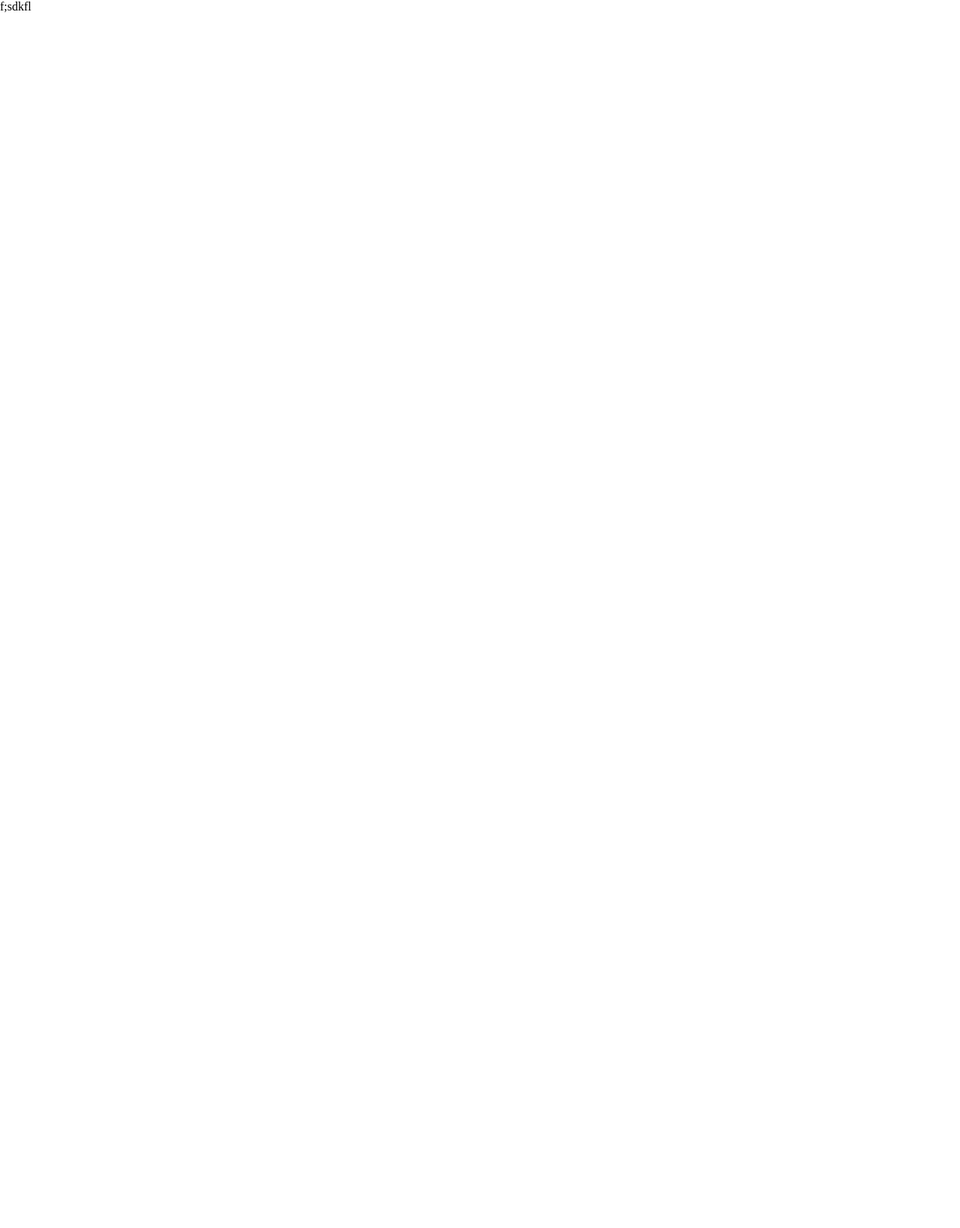
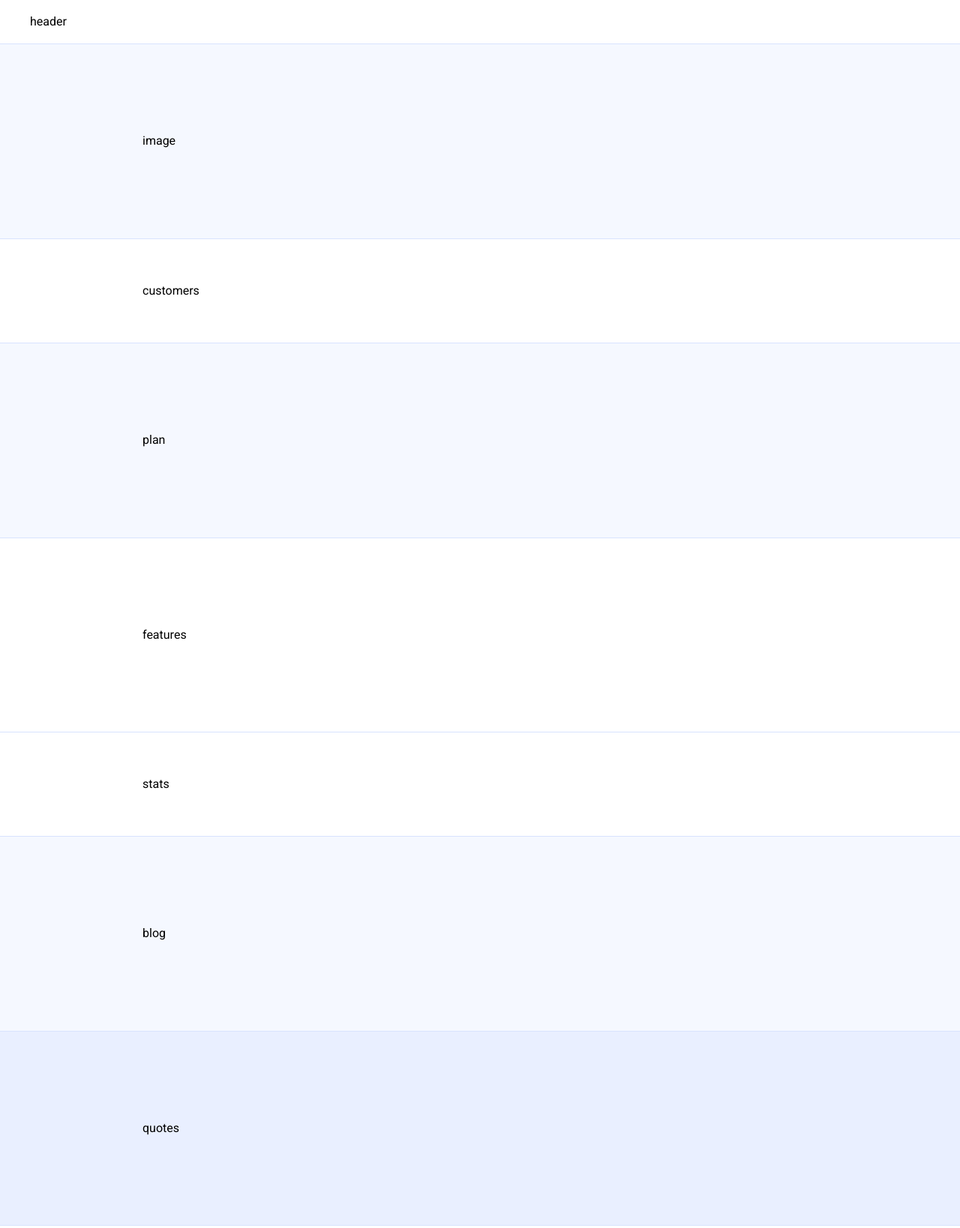
Before and after one commit to Dasha397/Plan, a website: page index.html in a window 1280 px wide. Shown: the top 1638 px of the page at 75% size. Before the commit the page ends 800 px from the top, so only its background shows below. Drawn offline with Linux system fonts and the light colour scheme.

Commit message:
feat: add base section and styles

```diff
--- a/css/styles.scss
+++ b/css/styles.scss
@@ -0,0 +1,115 @@
+@import url('https://fonts.googleapis.com/css2?family=Quicksand:wght@400;500;700&family=Roboto:wght@400;500;700&display=swap');
+
+// MIXIN
+@mixin roboto {
+	font-family: 'Roboto', sans-serif;
+}
+
+@mixin quicksand {
+	font-family: 'Quicksand', sans-serif;
+}
+
+// VARIABLES
+$fw-regular: 400;
+$fw-medium: 500;
+$fw-bold: 700;
+
+$padding-vertical: 120px;
+$padding-vertical-sm: 60px;
+$padding-vertical-xs: 20px;
+
+$color-divider: rgba(216, 227, 254, 1);
+$color-gray: rgba(233, 239, 255, 1);
+$color-light-gray: #F5F8FF;
+$color-primary: rgba(104, 136, 255, 1);
+
+
+// COMMON
+body {
+	@include roboto;
+}
+
+.wrapper-outer {
+	border-bottom: 1px $color-divider solid;
+}
+
+.wrapper-inner {
+	margin: 0 auto;
+	max-width: 900px;
+	padding-top: $padding-vertical;
+	padding-bottom: $padding-vertical;
+
+	&--wide {
+		max-width: 1200px;
+	}
+}
+
+// HEADER
+.section-header {
+	.wrapper-inner {
+		padding-top: $padding-vertical-xs;
+		padding-bottom: $padding-vertical-xs;
+	}
+}
+
+// MAIN IMAGE
+.section-main-image {
+	background-color: $color-light-gray;
+}
+
+// CUSTOMERS
+.section-customers {
+	.wrapper-inner {
+		padding-top: $padding-vertical-sm;
+		padding-bottom: $padding-vertical-sm;
+	}
+}
+
+// PLAN
+.section-plan {
+	background-color: $color-light-gray;
+}
+
+// FEATURES
+.section-features {}
+
+// STATS
+.section-stats {
+	.wrapper-inner {
+		padding-top: $padding-vertical-sm;
+		padding-bottom: $padding-vertical-sm;
+	}
+}
+
+// BLOG
+.section-blog {
+	background-color: $color-light-gray;
+}
+
+// QUOTES
+.section-quotes {
+	background-color: $color-gray;
+}
+
+// FAQ
+.section-faq {}
+
+// STARTED
+.section-started {
+	background-color: $color-primary;
+}
+
+// NEWSLATTER
+.section-newslatter {
+	background-color: $color-gray;
+}
+
+// FOOTER
+.section-footer {
+	border-bottom: none;
+
+	.wrapper-inner {
+		padding-top: $padding-vertical-sm;
+		padding-bottom: $padding-vertical-sm;
+	}
+}
--- a/index.html
+++ b/index.html
@@ -11,7 +11,101 @@
 	</head>
 
 	<body>
-		<div>f;sdkfl</div>
+		<!-- header -->
+		<header class="wrapper-outer section-header">
+			<div class="wrapper-inner wrapper-inner--wide">
+				header
+			</div>
+		</header>
+		<!--  -->
+
+		<!-- main image -->
+		<section class="wrapper-outer section-main-image">
+			<div class="wrapper-inner">
+				image
+			</div>
+		</section>
+		<!--  -->
+
+		<!-- customers -->
+		<section class="wrapper-outer section-customers">
+			<div class="wrapper-inner">
+				customers
+			</div>
+		</section>
+		<!--  -->
+
+		<!-- plan and manage -->
+		<section class="wrapper-outer section-plan">
+			<div class="wrapper-inner">
+				plan
+			</div>
+		</section>
+		<!--  -->
+
+		<!-- features -->
+		<section class="wrapper-outer section-features">
+			<div class="wrapper-inner">
+				features
+			</div>
+		</section>
+		<!--  -->
+
+		<!-- stats -->
+		<section class="wrapper-outer section-stats">
+			<div class="wrapper-inner">
+				stats
+			</div>
+		</section>
+		<!--  -->
+
+		<!-- blog -->
+		<section class="wrapper-outer section-blog">
+			<div class="wrapper-inner">
+				blog
+			</div>
+		</section>
+		<!--  -->
+
+		<!-- quotes -->
+		<section class="wrapper-outer section-quotes">
+			<div class="wrapper-inner">
+				quotes
+			</div>
+		</section>
+		<!--  -->
+
+		<!-- faq -->
+		<section class="wrapper-outer section-faq">
+			<div class="wrapper-inner">
+				faq
+			</div>
+		</section>
+		<!--  -->
+
+		<!-- get started -->
+		<section class="wrapper-outer section-started">
+			<div class="wrapper-inner">
+				started
+			</div>
+		</section>
+		<!--  -->
+
+		<!-- newslatter -->
+		<section class="wrapper-outer section-newslatter">
+			<div class="wrapper-inner">
+				newslatter
+			</div>
+		</section>
+		<!--  -->
+
+		<!-- footer -->
+		<footer class="wrapper-outer section-footer">
+			<div class="wrapper-inner wrapper-inner--wide">
+				footer
+			</div>
+		</footer>
+		<!--  -->
 	</body>
 
 </html>
```
Also changed, not shown: css/styles.css, 1 other file.
